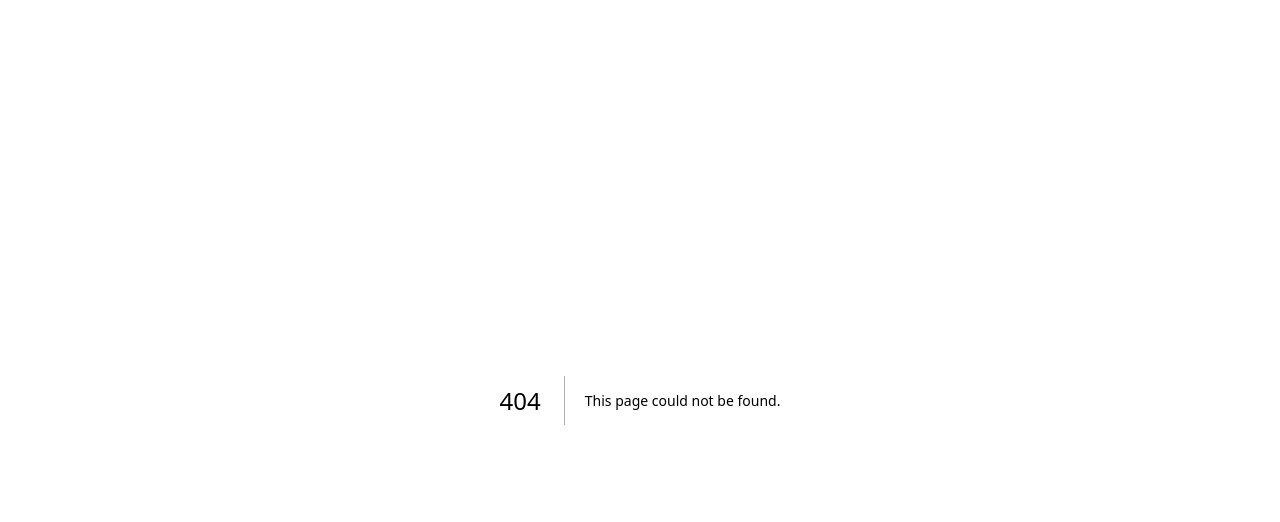
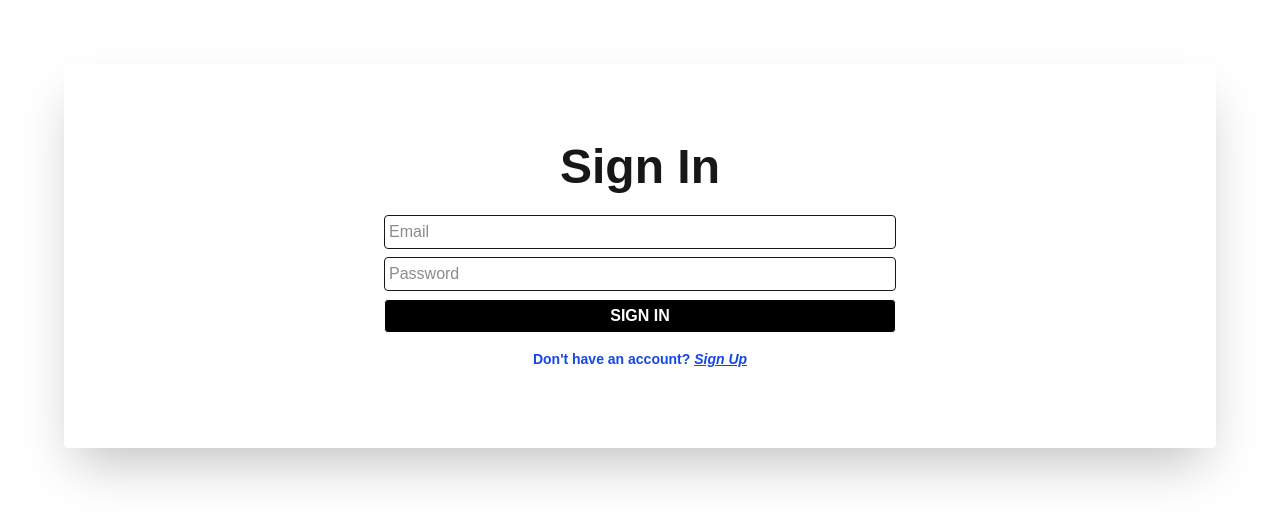
Before and after one commit to arunkumarmudakavi/nutrition_guide_ai, a Next.js app: page /signin in a window 1280 px wide. Before the commit this address had no page. Shown: the top 522 px of the page. Built offline with nearby package versions, Linux system fonts and the light colour scheme.

Commit message:
Sign in page design completed

```diff
--- /dev/null
+++ b/src/app/signin/page.tsx
@@ -0,0 +1,56 @@
+"use client";
+
+import axios from "axios";
+import Link from "next/link";
+import { useRouter } from "next/navigation";
+import { useState } from "react";
+import { useForm } from "react-hook-form";
+
+const signIn = () => {
+  const { register, handleSubmit } = useForm();
+  const router = useRouter();
+  const [error, setError] = useState("");
+
+  const login = async (userData: Object) => {
+    setError("");
+    try {
+      const response = await axios.post("/api/auth/sign-in", userData);
+      console.log(response);
+      router.push("/signup");
+    } catch (error: any) {
+      console.log("Error on signup", error);
+      setError(error);
+    }
+  };
+
+  return (
+    <div className="flex flex-col min-h-96 m-16 rounded justify-center items-center shadow-2xl gray-background-color">
+      <span className="text-5xl m-6 secondary-color font-semibold">
+        Sign In
+      </span>
+      <form className="flex flex-col mb-4" onSubmit={handleSubmit(login)}>
+        <input
+          className="border mb-2 rounded p-1 w-[40vw]"
+          type="text"
+          {...register("email", { required: true })}
+          placeholder="Email"
+        />
+        <input
+          className="border mb-2 rounded p-1 w-[40vw]"
+          type="text"
+          {...register("password", { required: true })}
+          placeholder="Password"
+        />
+        <button className="border rounded p-1 font-semibold bg-black text-white">
+          SIGN IN
+        </button>
+      </form>
+      <section className="font-bold text-sm mb-6 text-blue-700">
+        Don't have an account? <span className="italic underline">Sign Up</span>
+      </section>
+      {error && <p className="font-bold italic text-red-800">{error}</p>}
+    </div>
+  );
+};
+
+export default signIn;
```
